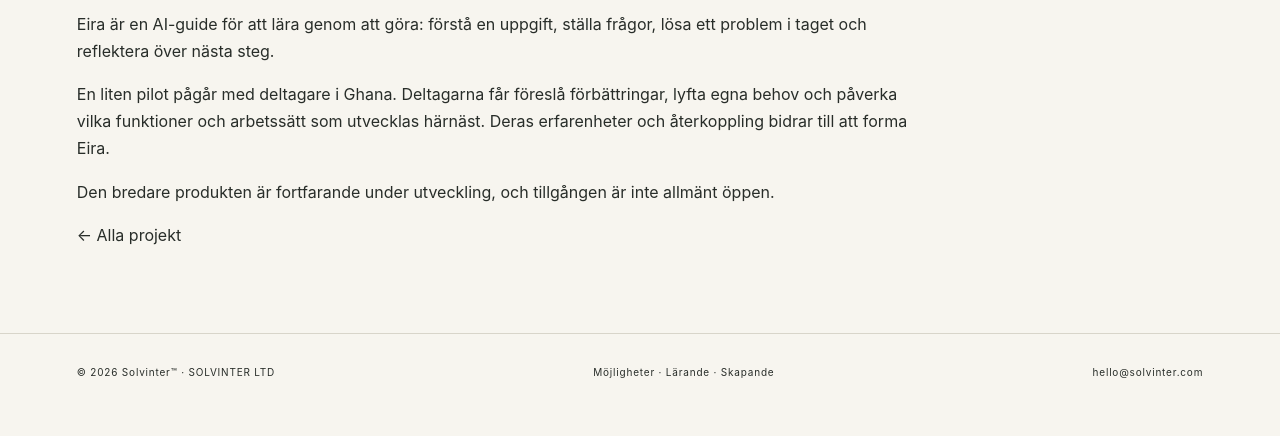
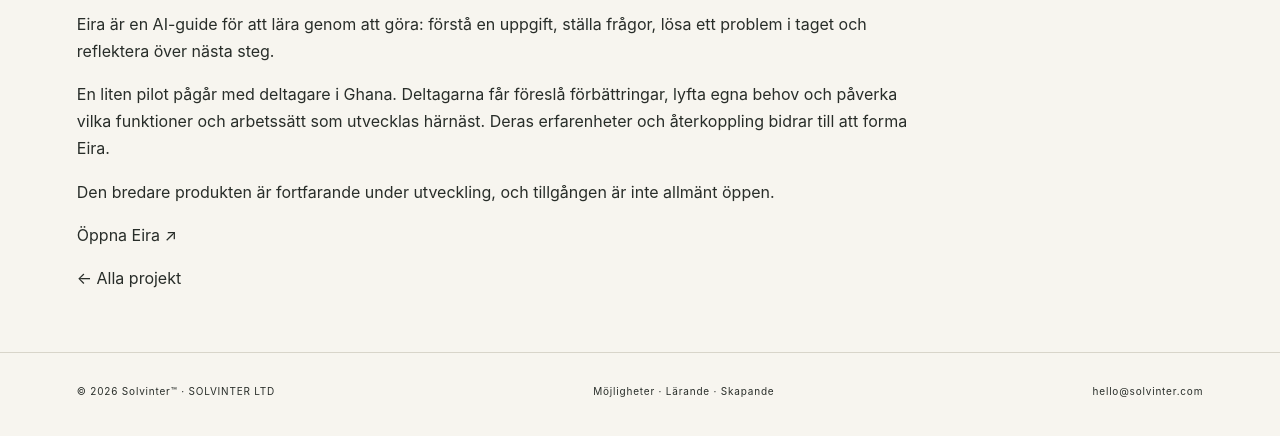
Before and after one commit to solvinter/solvinter.org, an Astro site in the folder astro/: page /projects/eira in a window 1280 px wide. Shown: the part 320-756 px from the top of the page. Built offline with nearby package versions, Linux system fonts and the light colour scheme; Astro itself is replaced by a stand-in of ours.

Commit message:
Link Eira project page to Eira app

```diff
--- a/astro/src/pages/projects/[id].astro
+++ b/astro/src/pages/projects/[id].astro
@@ -10,4 +10,4 @@ const {entry}=Astro.props;
 const {Content}=await render(entry);
 const statusLabels={'Idé':'Planerat projekt','Pågående':'Aktiv pilot','Klart':'Publicerat'};
 ---
-<Base title={entry.data.title+' — Solvinter'}><article class="project"><p class="eyebrow">Projects / {statusLabels[entry.data.status]}</p><h1>{entry.data.title}</h1><Content/><a href="/sv/#projects">← Alla projekt</a></article></Base>
+<Base title={entry.data.title+' — Solvinter'}><article class="project"><p class="eyebrow">Projects / {statusLabels[entry.data.status]}</p><h1>{entry.data.title}</h1><Content/>{entry.id==='eira'&&<p><a href="https://eira.solvinter.org/" target="_blank" rel="noopener noreferrer">{Astro.url.pathname.startsWith('/en/') ? 'Launch Eira ↗' : 'Öppna Eira ↗'}</a></p>}<a href="/sv/#projects">← Alla projekt</a></article></Base>
```
